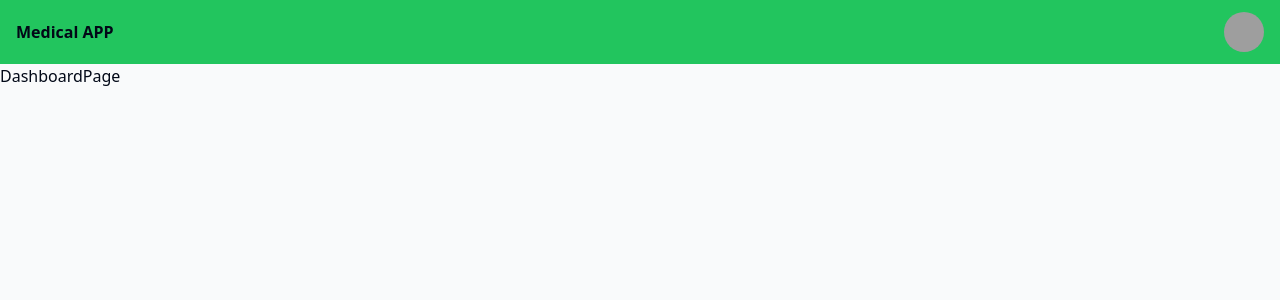
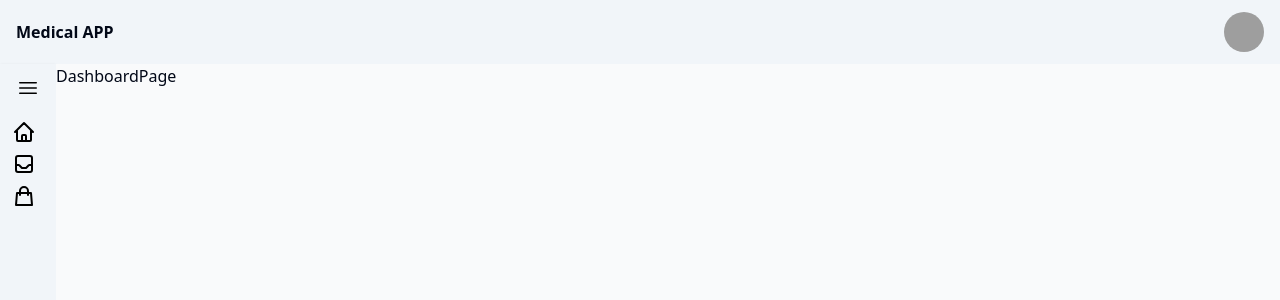
Before and after one commit to visantiago99/medical-app, a Next.js app: page / in a window 1280 px wide. Shown: the top 300 px of the page. Built offline with nearby package versions, Linux system fonts and the light colour scheme; grey boxes are pictures that could not be loaded.

Commit message:
Add sidebar to MainLayout

```diff
--- a/src/components/Header.tsx
+++ b/src/components/Header.tsx
@@ -5,7 +5,7 @@ const Header = () => {
   return (
     <header
       className="
-    bg-green-500
+    bg-slate-100
       h-16
       p-4
       shadow-md
--- a/src/components/Sidebar.tsx
+++ b/src/components/Sidebar.tsx
@@ -1,7 +1,117 @@
-import React from 'react';
+import Link from 'next/link';
 
-const Sidebar = () => {
-  return <></>;
-};
+import { useState } from 'react';
 
-export default Sidebar;
+export default function SidebarDemo() {
+  const [open, setOpen] = useState(false);
+  return (
+    <div className="flex">
+      <div
+        className={` ${
+          open ? 'w-48' : 'w-14 '
+        } flex flex-col h-[calc(100%-0.2rem)] p-3 bg-slate-100 shadow duration-300`}
+      >
+        <div className="space-y-3">
+          <div className={`flex justify-center`}>
+            <button onClick={() => setOpen(!open)}>
+              <svg
+                xmlns="http://www.w3.org/2000/svg"
+                fill="none"
+                viewBox="0 0 24 24"
+                strokeWidth={1.5}
+                stroke="currentColor"
+                className="w-6 h-6 text-black"
+              >
+                <path
+                  strokeLinecap="round"
+                  strokeLinejoin="round"
+                  d="M3.75 6.75h16.5M3.75 12h16.5m-16.5 5.25h16.5"
+                />
+              </svg>
+            </button>
+          </div>
+          <div className="flex-1">
+            <ul className="pt-2 pb-4 flex flex-col gap-2 text-sm">
+              <li className="rounded-sm">
+                <Link
+                  href="/"
+                  className={`flex items-center rounded-md ${
+                    open ? 'p-2 space-x-3' : ''
+                  }`}
+                >
+                  <svg
+                    xmlns="http://www.w3.org/2000/svg"
+                    className="w-6 h-6 text-black"
+                    fill="none"
+                    viewBox="0 0 24 24"
+                    stroke="currentColor"
+                    strokeWidth={2}
+                  >
+                    <path
+                      strokeLinecap="round"
+                      strokeLinejoin="round"
+                      d="M3 12l2-2m0 0l7-7 7 7M5 10v10a1 1 0 001 1h3m10-11l2 2m-2-2v10a1 1 0 01-1 1h-3m-6 0a1 1 0 001-1v-4a1 1 0 011-1h2a1 1 0 011 1v4a1 1 0 001 1m-6 0h6"
+                    />
+                  </svg>
+                  <span className="text-black">{open ? 'Dashboard' : ''}</span>
+                </Link>
+              </li>
+              <li className="rounded-sm">
+                <Link
+                  href="/mails"
+                  className={`flex items-center rounded-md ${
+                    open ? 'p-2 space-x-3' : ''
+                  }`}
+                >
+                  <svg
+                    xmlns="http://www.w3.org/2000/svg"
+                    className="w-6 h-6 text-black"
+                    fill="none"
+                    viewBox="0 0 24 24"
+                    stroke="currentColor"
+                    strokeWidth={2}
+                  >
+                    <path
+                      strokeLinecap="round"
+                      strokeLinejoin="round"
+                      d="M20 13V6a2 2 0 00-2-2H6a2 2 0 00-2 2v7m16 0v5a2 2 0 01-2 2H6a2 2 0 01-2-2v-5m16 0h-2.586a1 1 0 00-.707.293l-2.414 2.414a1 1 0 01-.707.293h-3.172a1 1 0 01-.707-.293l-2.414-2.414A1 1 0 006.586 13H4"
+                    />
+                  </svg>
+                  <span className="text-black">
+                    {open ? 'Agendar Consulta' : ''}
+                  </span>
+                </Link>
+              </li>
+              <li className="rounded-sm">
+                <Link
+                  href="/products"
+                  className={`flex items-center rounded-md ${
+                    open ? 'p-2 space-x-3' : ''
+                  }`}
+                >
+                  <svg
+                    xmlns="http://www.w3.org/2000/svg"
+                    className="w-6 h-6 text-black"
+                    fill="none"
+                    viewBox="0 0 24 24"
+                    stroke="currentColor"
+                    strokeWidth={2}
+                  >
+                    <path
+                      strokeLinecap="round"
+                      strokeLinejoin="round"
+                      d="M16 11V7a4 4 0 00-8 0v4M5 9h14l1 12H4L5 9z"
+                    />
+                  </svg>
+                  <span className="text-black">
+                    {open ? 'Buscar Consulta' : ''}
+                  </span>
+                </Link>
+              </li>
+            </ul>
+          </div>
+        </div>
+      </div>
+    </div>
+  );
+}
--- /dev/null
+++ b/src/components/ui/card.tsx
@@ -0,0 +1,76 @@
+import * as React from "react"
+
+import { cn } from "@/lib/utils"
+
+const Card = React.forwardRef<
+  HTMLDivElement,
+  React.HTMLAttributes<HTMLDivElement>
+>(({ className, ...props }, ref) => (
+  <div
+    ref={ref}
+    className={cn(
+      "rounded-xl border bg-card text-card-foreground shadow",
+      className
+    )}
+    {...props}
+  />
+))
+Card.displayName = "Card"
+
+const CardHeader = React.forwardRef<
+  HTMLDivElement,
+  React.HTMLAttributes<HTMLDivElement>
+>(({ className, ...props }, ref) => (
+  <div
+    ref={ref}
+    className={cn("flex flex-col space-y-1.5 p-6", className)}
+    {...props}
+  />
+))
+CardHeader.displayName = "CardHeader"
+
+const CardTitle = React.forwardRef<
+  HTMLParagraphElement,
+  React.HTMLAttributes<HTMLHeadingElement>
+>(({ className, ...props }, ref) => (
+  <h3
+    ref={ref}
+    className={cn("font-semibold leading-none tracking-tight", className)}
+    {...props}
+  />
+))
+CardTitle.displayName = "CardTitle"
+
+const CardDescription = React.forwardRef<
+  HTMLParagraphElement,
+  React.HTMLAttributes<HTMLParagraphElement>
+>(({ className, ...props }, ref) => (
+  <p
+    ref={ref}
+    className={cn("text-sm text-muted-foreground", className)}
+    {...props}
+  />
+))
+CardDescription.displayName = "CardDescription"
+
+const CardContent = React.forwardRef<
+  HTMLDivElement,
+  React.HTMLAttributes<HTMLDivElement>
+>(({ className, ...props }, ref) => (
+  <div ref={ref} className={cn("p-6 pt-0", className)} {...props} />
+))
+CardContent.displayName = "CardContent"
+
+const CardFooter = React.forwardRef<
+  HTMLDivElement,
+  React.HTMLAttributes<HTMLDivElement>
+>(({ className, ...props }, ref) => (
+  <div
+    ref={ref}
+    className={cn("flex items-center p-6 pt-0", className)}
+    {...props}
+  />
+))
+CardFooter.displayName = "CardFooter"
+
+export { Card, CardHeader, CardFooter, CardTitle, CardDescription, CardContent }
--- a/src/layouts/MainLayout.tsx
+++ b/src/layouts/MainLayout.tsx
@@ -22,7 +22,7 @@ const MainLayout = ({ children, title }: MainLayoutProps) => (
     <div className="flex h-full w-full">
       <Sidebar />
       <main
-        className="w-full bg-gray-50 overflow-y-auto"
+        className="w-full h-full bg-gray-50 overflow-y-auto"
         style={{ height: 'calc(100vh - 4rem)' }}
       >
         {children}
```
